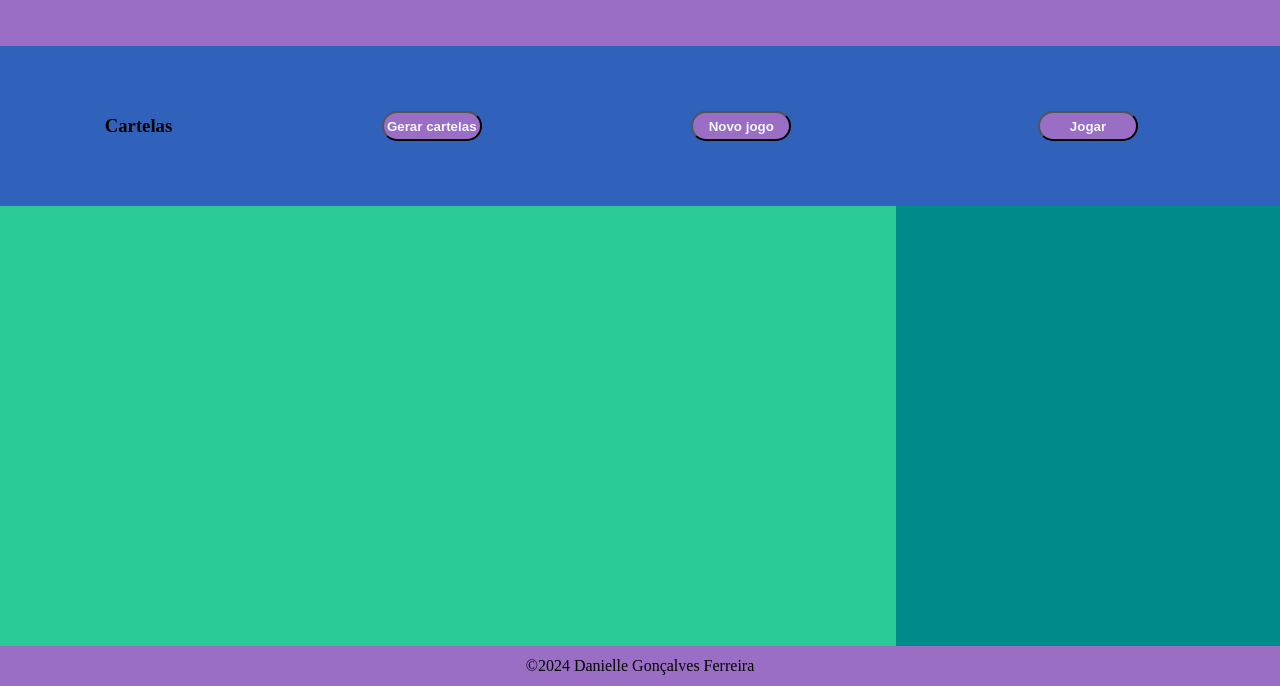
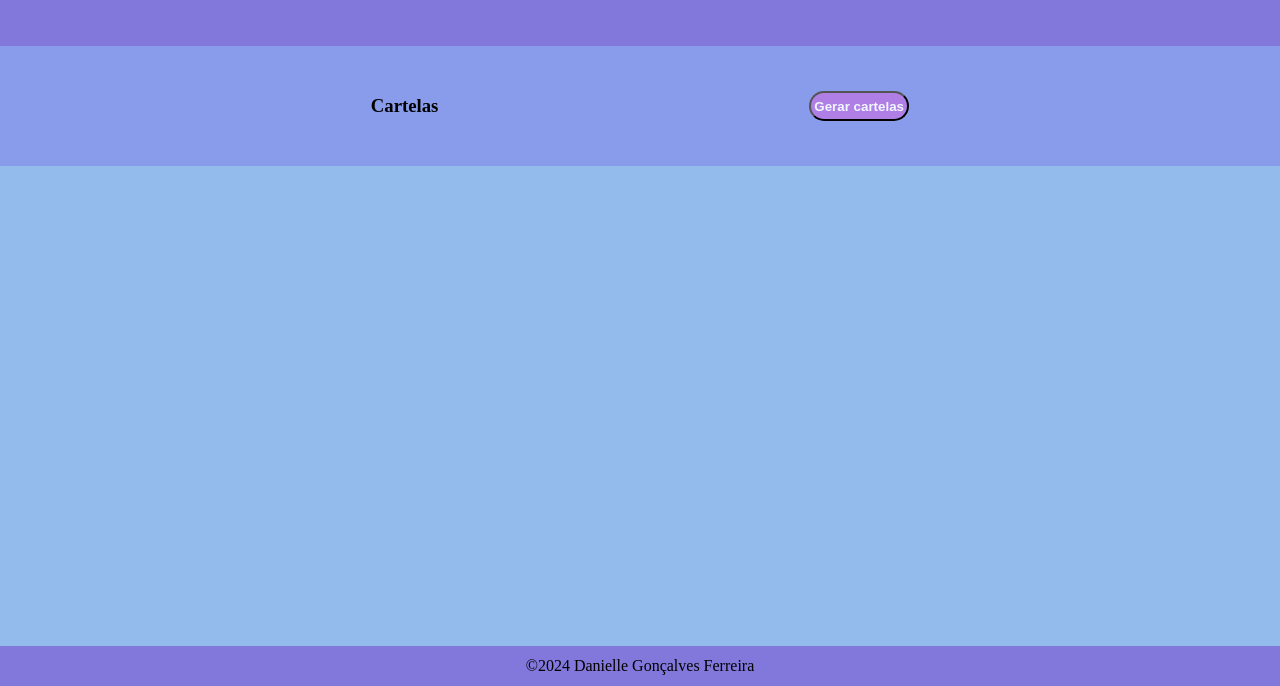
Before and after one commit to daniferreira05/Bingo, a plain HTML site: page index.html in a window 1280 px wide. Shown: the part 114-800 px from the top of the page. Drawn offline with Linux system fonts and the light colour scheme.

Commit message:
Add files via upload

```diff
--- a/index.css
+++ b/index.css
@@ -8,7 +8,7 @@
 header {
     height: 20vh;
     width: 100vw;
-    background-color: #9a6ec4;
+    background-color: #8277DB;
     display: flex;
     align-items: center;
     justify-content: center;
@@ -22,14 +22,13 @@ main {
 
 }
 
-div#header_cartelas,
-div#header_bingo {
-    width: 100%;
-    height: 20vh;
-    background-color: rgb(48, 97, 187);
+div#header_cartelas {
+    width: 100vw;
+    height: 15vh;
+    background-color: #899BEB;
     display: flex;
     align-items: center;
-    justify-content: space-around;
+    justify-content: space-evenly;
 }
 
 div#body_cartelas{
@@ -65,7 +64,7 @@ div.cartelas{
 button {
     width: 100px;
     height: 30px;
-    background-color: #9a6ec4;
+    background-color: #B07FE6;
     color: aliceblue;
     font-weight: bold;
     border-radius: 25px;
@@ -74,16 +73,11 @@ button {
 
 
 section#areas_cartelas {
-    width: 70%;
+    width: 100vw;
     height: 75vh;
-    background-color: #2cca96;
+    background-color: #93BBEB;
 }
 
-section#area_bingo {
-    width: 30%;
-    height: 75vh;
-    background-color: darkcyan;
-}
 
 
 
@@ -91,7 +85,7 @@ footer {
     position: fixed;
     bottom: 0px;
     height: 5vh;
-    background-color: rgb(154, 110, 196);
+    background-color: #8277DB;
     width: 100%;
     align-items: center;
     display: flex;
--- a/index.html
+++ b/index.html
@@ -20,7 +20,7 @@
             <div id="header_cartelas">
                 <h3>Cartelas</h3>
                 <button onclick="inscreverJogador()">Gerar cartelas</button>
-                <button>Novo jogo</button>
+
             </div>
 
             <div id="body_cartelas">
@@ -30,20 +30,6 @@
 
         </section>
 
-        <section id="area_bingo">
-            <div id="header_bingo">
-                <button>Jogar</button>
-
-
-            </div>
-
-            <div id="body_bingo">
-
-            </div>
-
-
-
-        </section>
 
     </main>
     <footer>
```
